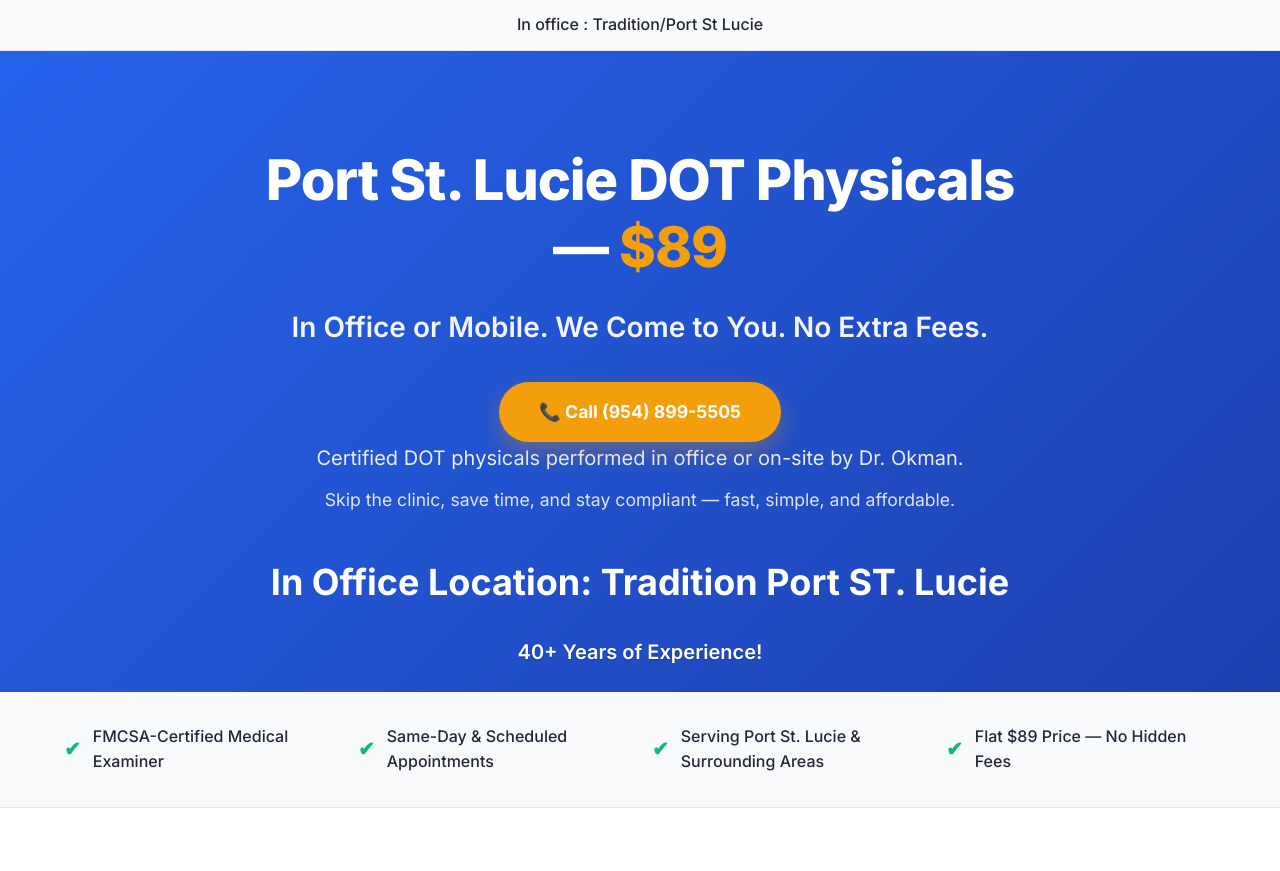
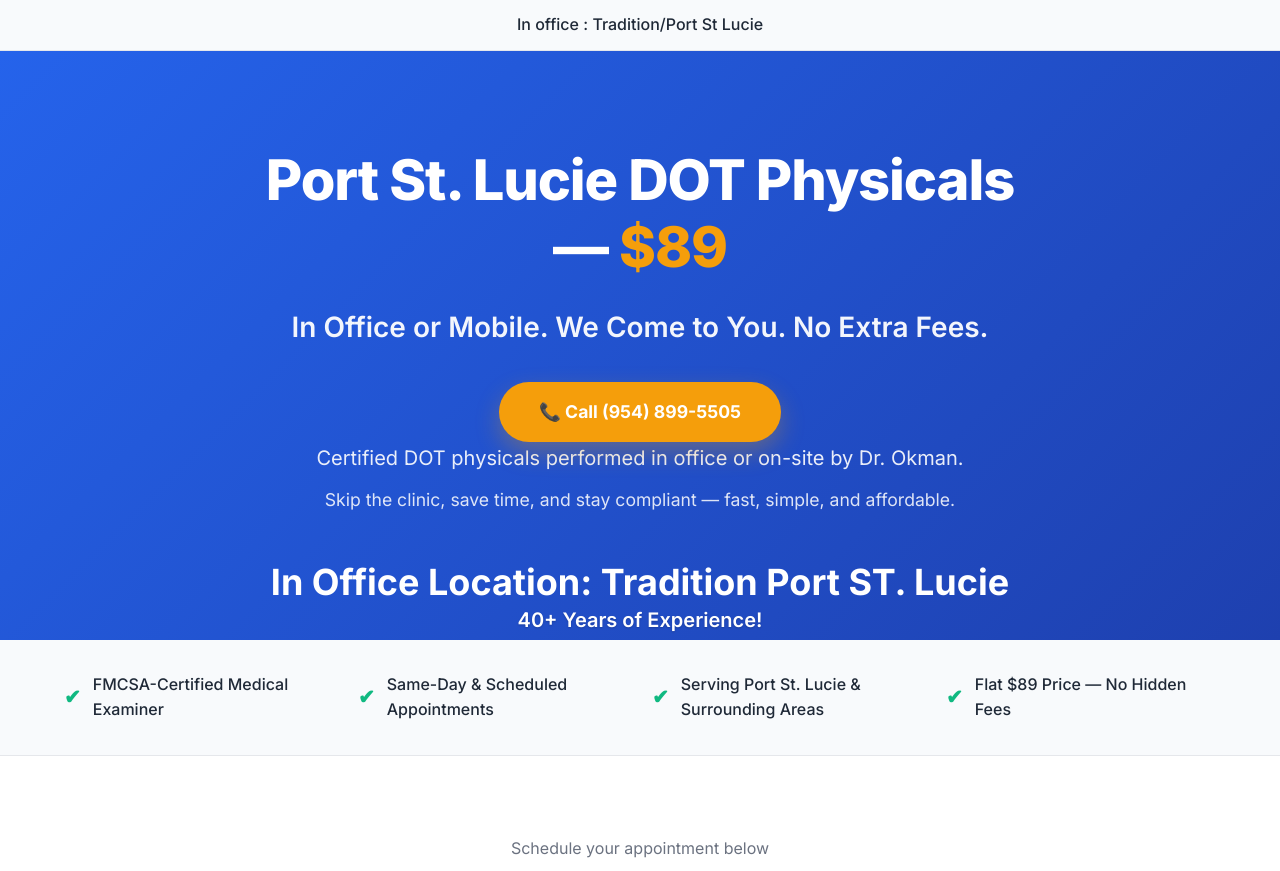
Before and after one commit to mike90aso/okmanmobile, a plain HTML site: page index.html in a window 1280 px wide. Shown: the top 871 px of the page. Drawn offline with Linux system fonts and the light colour scheme.

Commit message:
Position 40+ Years at very bottom of hero section
Co-authored-by: Cursor <cursoragent@cursor.com>

```diff
--- a/style.css
+++ b/style.css
@@ -58,16 +58,17 @@ a[href^="tel:"] {
   position: relative;
   background: linear-gradient(135deg, var(--primary) 0%, var(--primary-dark) 100%);
   color: white;
-  padding: 6rem 1.5rem 5rem;
+  padding: 6rem 1.5rem 1.75rem;
   text-align: center;
 }
 
 .hero-experience {
   position: absolute;
-  bottom: 1.5rem;
+  bottom: 0;
   left: 0;
   right: 0;
   margin: 0;
+  padding-bottom: 0.25rem;
   font-size: 1.25rem;
   font-weight: 600;
   color: white;
```
